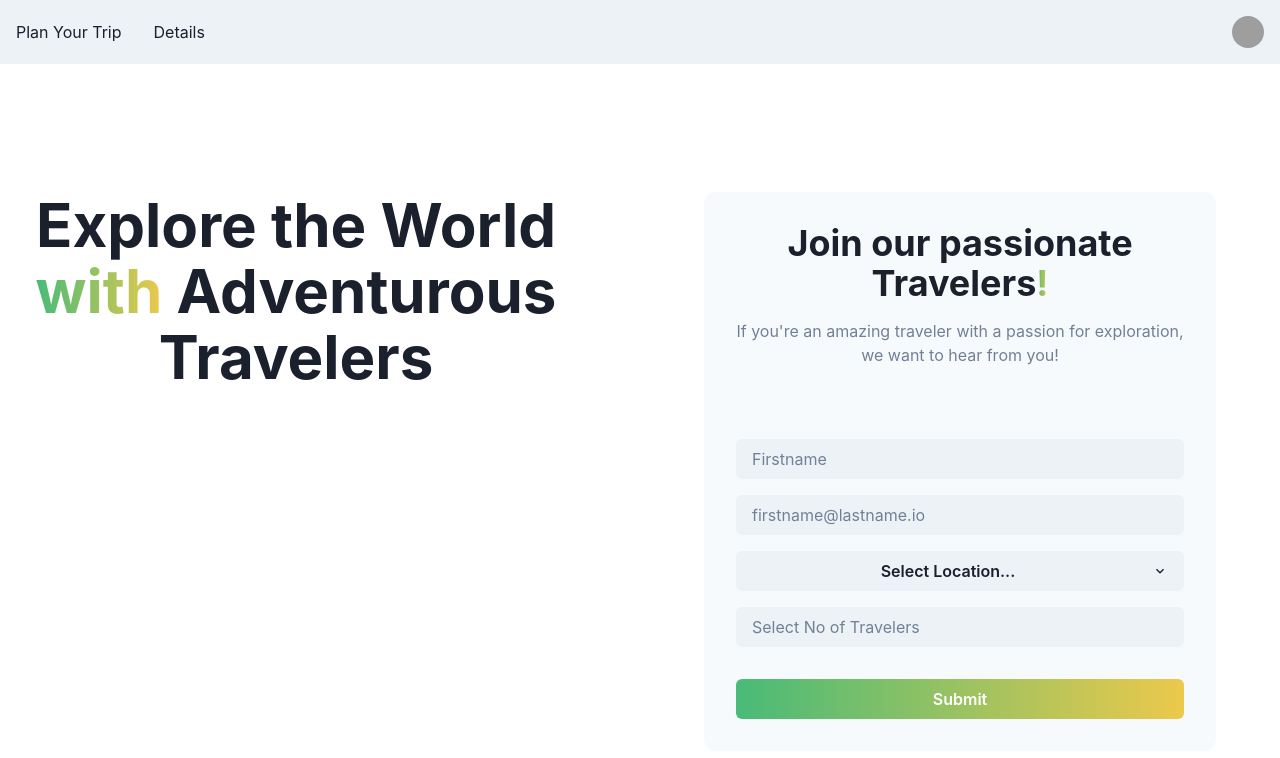
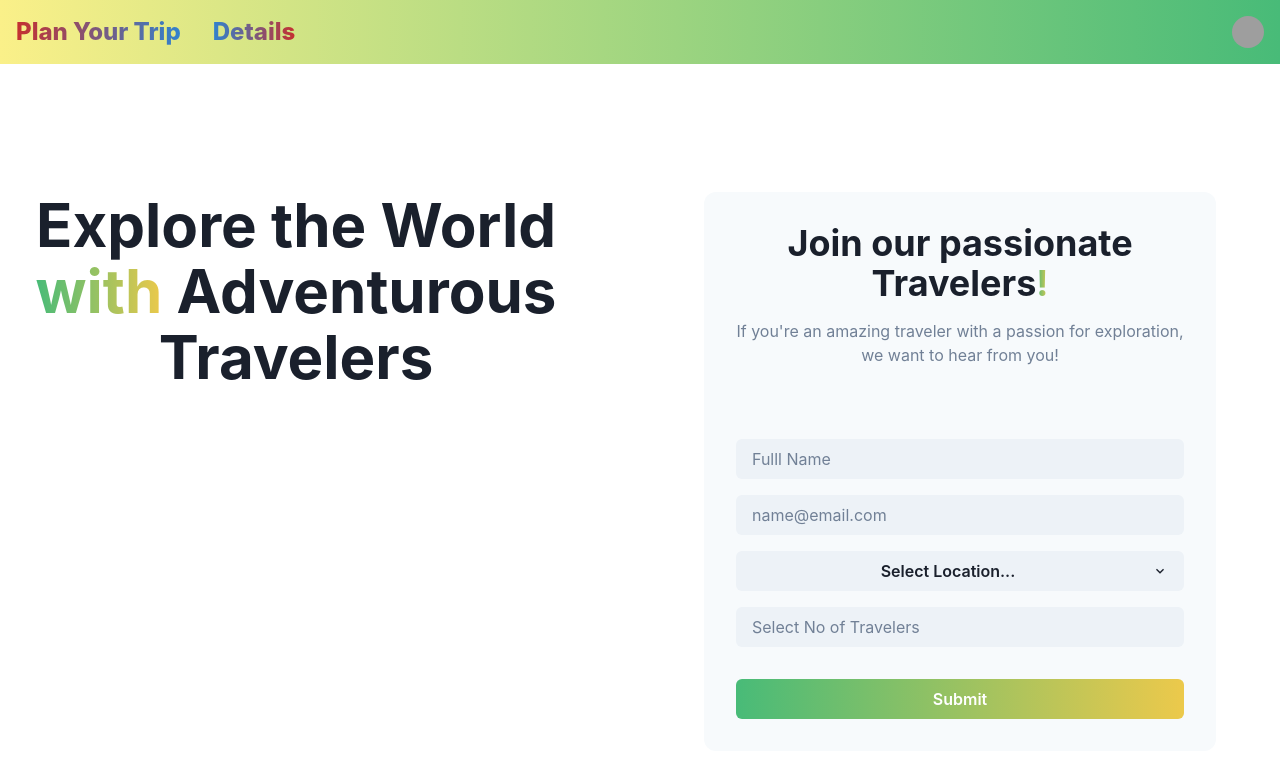
Before and after one commit to JYOTIPM1999/Travelopia_assignment, a React (Create React App) app in the folder client/: page / in a window 1280 px wide. Shown: the top 758 px of the page. Built offline with nearby package versions, Linux system fonts and the light colour scheme; grey boxes are pictures that could not be loaded.

Commit message:
Form created for filling the details

```diff
--- a/client/src/components/Navbar.jsx
+++ b/client/src/components/Navbar.jsx
@@ -10,6 +10,7 @@ import {
   useDisclosure,
   useColorModeValue,
   Stack,
+  Text,
 } from "@chakra-ui/react";
 import { HamburgerIcon, CloseIcon } from "@chakra-ui/icons";
 import { Link } from "react-router-dom";
@@ -19,7 +20,7 @@ const Navbar = () => {
 
   return (
     <>
-      <Box bg={useColorModeValue("gray.100", "gray.900")} px={4}>
+      <Box bgGradient="linear(to-r, yellow.200,green.400)" px={4}>
         <Flex h={16} alignItems={"center"} justifyContent={"space-between"}>
           <IconButton
             size={"md"}
@@ -32,11 +33,20 @@ const Navbar = () => {
             <HStack
               as={"nav"}
               spacing={8}
-              alignItems={"center"}
               display={{ base: "none", md: "flex" }}
+              fontWeight={"extrabold"}
+              fontSize={"2xl"}
             >
-              <Link to="/">Plan Your Trip</Link>
-              <Link to="/details">Details</Link>
+              <Link to="/">
+                <Text bgGradient="linear(to-l, blue.500,red.600)" bgClip="text">
+                  Plan Your Trip
+                </Text>
+              </Link>
+              <Link to="/details">
+                <Text bgGradient="linear(to-r, blue.500,red.600)" bgClip="text">
+                  Details
+                </Text>
+              </Link>
             </HStack>
           </HStack>
           <Flex alignItems={"center"}>
--- a/client/src/pages/PlanYourTrip.jsx
+++ b/client/src/pages/PlanYourTrip.jsx
@@ -70,7 +70,7 @@ export default function PlanYourTrip() {
           <Box as={"form"} mt={10}>
             <Stack spacing={4}>
               <Input
-                placeholder="Firstname"
+                placeholder="Fulll Name"
                 bg={"gray.100"}
                 border={0}
                 color={"gray.500"}
@@ -79,7 +79,7 @@ export default function PlanYourTrip() {
                 }}
               />
               <Input
-                placeholder="firstname@lastname.io"
+                placeholder="name@email.com"
                 bg={"gray.100"}
                 border={0}
                 color={"gray.500"}
```
